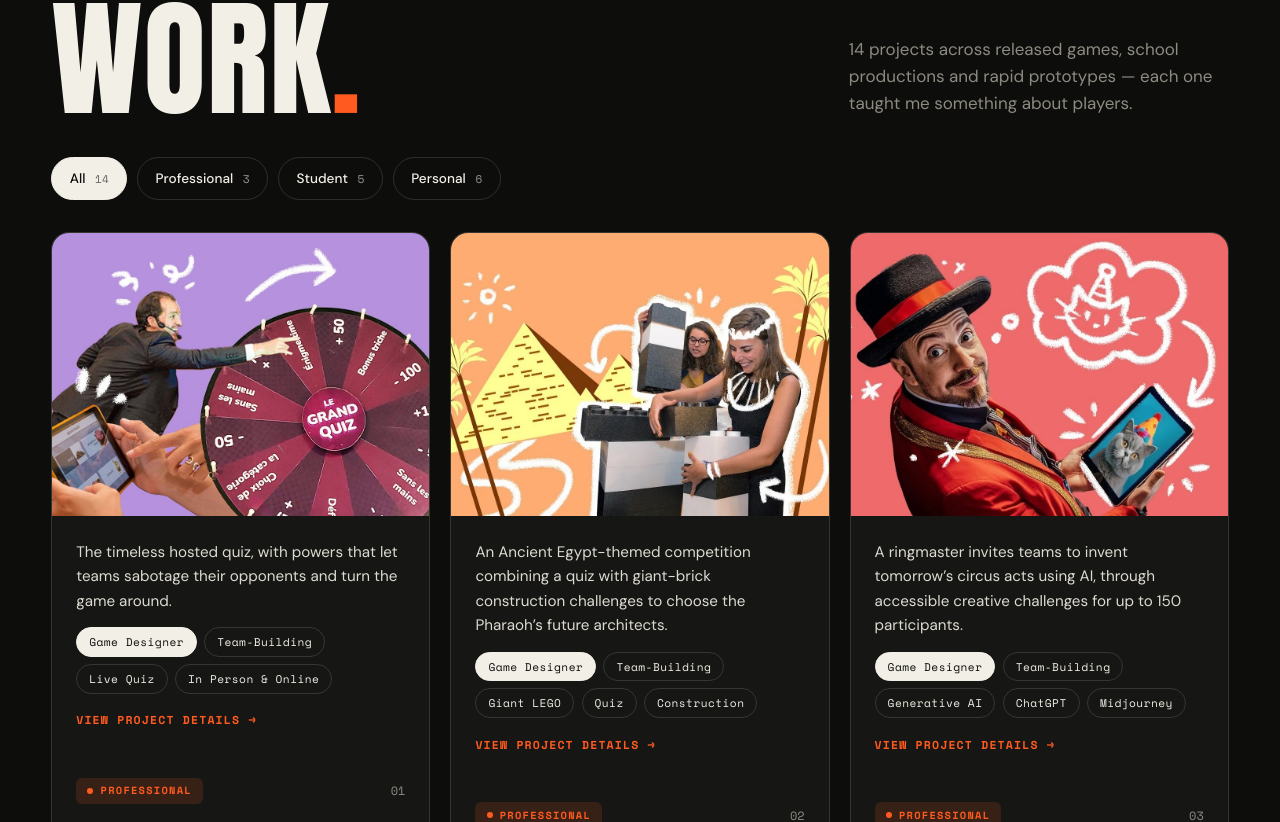
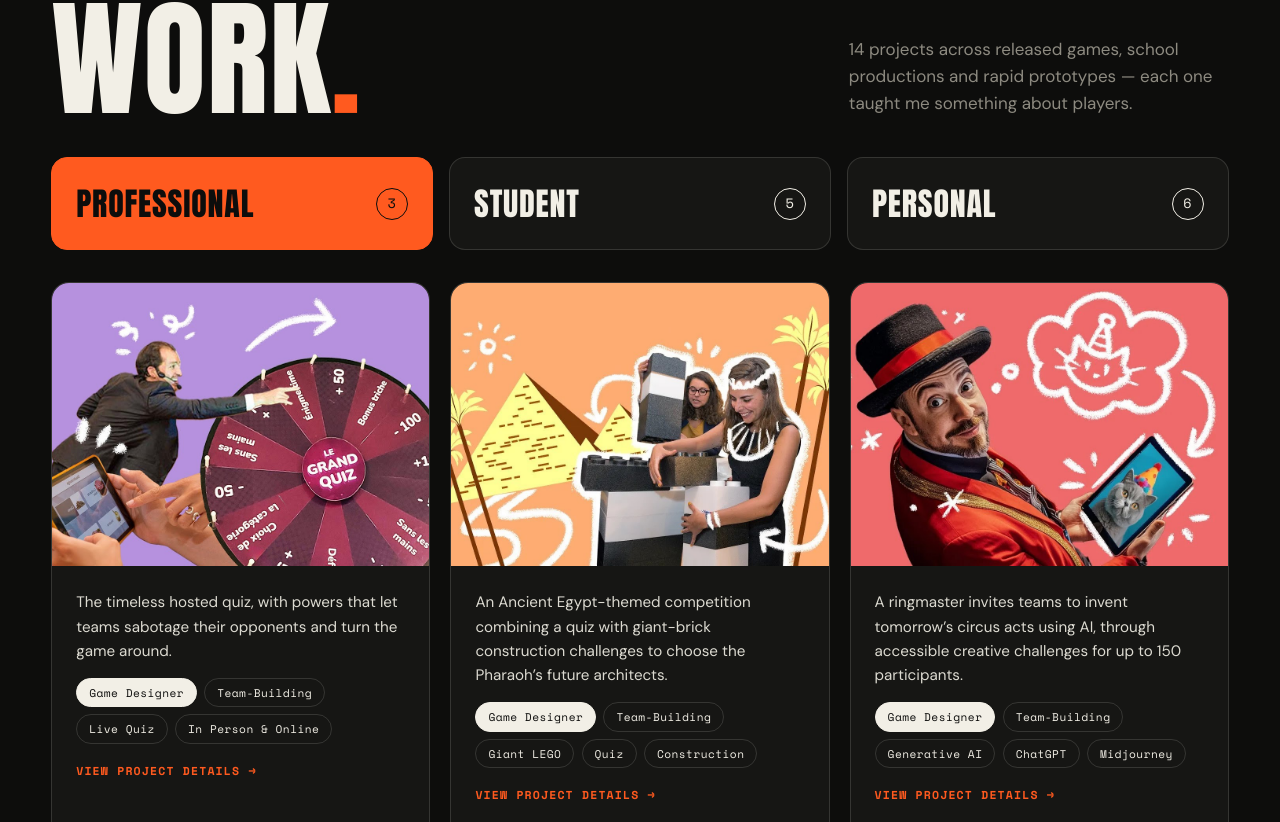
Before and after one commit to PlanteTropGrasse/portfolio, a React (Vite) app: page / in a window 1280 px wide. Shown: the part 3358-4180 px from the top of the page. Built offline with nearby package versions, Linux system fonts and the light colour scheme.

Commit message:
Improve project category filters and embed Hansel and Gretel slides

```diff
--- a/src/components/ProjectDetail.css
+++ b/src/components/ProjectDetail.css
@@ -151,6 +151,15 @@
   gap: 1rem;
 }
 
+.project-detail__slides {
+  display: block;
+  width: 100%;
+  aspect-ratio: 16 / 10;
+  border: 1px solid var(--line);
+  border-radius: 12px;
+  background: var(--bg-raised);
+}
+
 .project-detail__actions .button {
   white-space: normal;
 }
--- a/src/components/ProjectDetail.tsx
+++ b/src/components/ProjectDetail.tsx
@@ -89,6 +89,24 @@ export default function ProjectDetail({ project, onBack }: Props) {
             </div>
           )}
 
+          {project.presentation && (
+            <div className="project-detail__section">
+              <h2 className="display-sm project-detail__section-title">{project.presentation.title}</h2>
+              <iframe
+                className="project-detail__slides"
+                src={project.presentation.embedUrl}
+                title={project.presentation.title}
+                loading="lazy"
+                allowFullScreen
+              />
+              <div className="project-detail__actions">
+                <a className="button" href={project.presentation.url} target="_blank" rel="noopener noreferrer">
+                  Open presentation <span aria-hidden="true">↗</span>
+                </a>
+              </div>
+            </div>
+          )}
+
           {project.team && project.team.length > 0 && (
             <div className="project-detail__section">
               <h2 className="display-sm project-detail__section-title">Team & Credits</h2>
--- a/src/components/Projects.css
+++ b/src/components/Projects.css
@@ -13,22 +13,28 @@
 }
 
 .filters {
-  display: flex;
-  flex-wrap: wrap;
-  gap: 0.6rem;
+  display: grid;
+  grid-template-columns: repeat(3, minmax(0, 1fr));
+  gap: 1rem;
   margin-bottom: 2rem;
 }
 
 .filter {
   display: inline-flex;
   align-items: center;
-  gap: 0.6rem;
-  padding: 0.6rem 1.1rem;
+  justify-content: space-between;
+  gap: 1rem;
+  min-height: 88px;
+  padding: 1.25rem 1.5rem;
   border: 1px solid var(--line);
-  border-radius: 999px;
-  background: transparent;
-  font-size: 0.85rem;
-  font-weight: 500;
+  border-radius: 16px;
+  background: var(--bg-raised);
+  color: var(--ink);
+  font-family: var(--font-display);
+  font-size: clamp(1.25rem, 2.5vw, 2rem);
+  text-transform: uppercase;
+  letter-spacing: 0.025em;
+  cursor: pointer;
   transition:
     background 0.25s,
     color 0.25s,
@@ -36,16 +42,40 @@
 }
 
 .filter:hover {
-  border-color: var(--ink);
+  border-color: var(--accent);
+}
+
+.filter:focus-visible {
+  outline: 3px solid var(--accent);
+  outline-offset: 4px;
 }
 
 .filter.is-active {
-  background: var(--ink);
-  border-color: var(--ink);
+  background: var(--accent);
+  border-color: var(--accent);
   color: var(--bg);
 }
 
 .filter__count {
-  font-size: 0.7rem;
-  opacity: 0.6;
+  display: grid;
+  place-items: center;
+  min-width: 2rem;
+  height: 2rem;
+  padding-inline: 0.5rem;
+  border: 1px solid currentColor;
+  border-radius: 999px;
+  font-size: 0.85rem;
 }
+
+@media (max-width: 600px) {
+  .filters {
+    grid-template-columns: 1fr;
+    gap: 0.75rem;
+  }
+
+  .filter {
+    min-height: 68px;
+    padding: 1rem 1.25rem;
+    font-size: 1.5rem;
+  }
+}
--- a/src/components/Projects.tsx
+++ b/src/components/Projects.tsx
@@ -1,23 +1,21 @@
 import { useMemo, useState } from 'react';
 import type { Project, ProjectCategory } from '../data/types';
-import { projects } from '../data/portfolio';
+import { projectCategories, projects } from '../data/portfolio';
 import { useReveal } from '../hooks/useReveal';
 import MarqueeBanner from './MarqueeBanner';
 import ProjectCard from './ProjectCard';
 import './Projects.css';
 
-type Filter = 'All' | ProjectCategory;
-
-const filters: Filter[] = ['All', ...new Set(projects.map((p) => p.category))];
+const filters = projectCategories.map((category) => category.id);
 
 type Props = {
   onSelectProject?: (project: Project) => void;
 };
 
 export default function Projects({ onSelectProject }: Props) {
-  const [filter, setFilter] = useState<Filter>('All');
+  const [filter, setFilter] = useState<ProjectCategory>(filters[0]);
   const visible = useMemo(
-    () => (filter === 'All' ? projects : projects.filter((p) => p.category === filter)),
+    () => projects.filter((p) => p.category === filter),
     [filter],
   );
   useReveal([filter]);
@@ -47,7 +45,7 @@ export default function Projects({ onSelectProject }: Props) {
             >
               {f}
               <span className="mono filter__count">
-                {f === 'All' ? projects.length : projects.filter((p) => p.category === f).length}
+                {projects.filter((p) => p.category === f).length}
               </span>
             </button>
           ))}
--- a/src/data/portfolio.ts
+++ b/src/data/portfolio.ts
@@ -414,6 +414,11 @@ export const projects: Project[] = [
   },
   {
     id: 'hansel-gretel',
+    presentation: {
+      title: 'Hansel & Gretel GO — Design Presentation',
+      embedUrl: 'https://docs.google.com/presentation/d/e/2PACX-1vTDFtmsUhQYVZ_iQ0e0dHT1S4KM7opj0bKkrCaaxAhlB2bD3Eki_tGWyci4Zex-s3nfl00kZPlpZzu_/embed?start=false&loop=true&delayms=30000',
+      url: 'https://docs.google.com/presentation/d/e/2PACX-1vTDFtmsUhQYVZ_iQ0e0dHT1S4KM7opj0bKkrCaaxAhlB2bD3Eki_tGWyci4Zex-s3nfl00kZPlpZzu_/pub?start=false&loop=true&delayms=30000',
+    },
     media: [
       {
         "type": "image",
--- a/src/data/types.ts
+++ b/src/data/types.ts
@@ -13,6 +13,7 @@ export type Project = {
   longDescription?: string[];
   highlights?: string[];
   medium?: string;
+  presentation?: { title: string; embedUrl: string; url: string };
   context?: string;
   team?: { name: string; role: string; url?: string }[];
   credits?: string;
```
